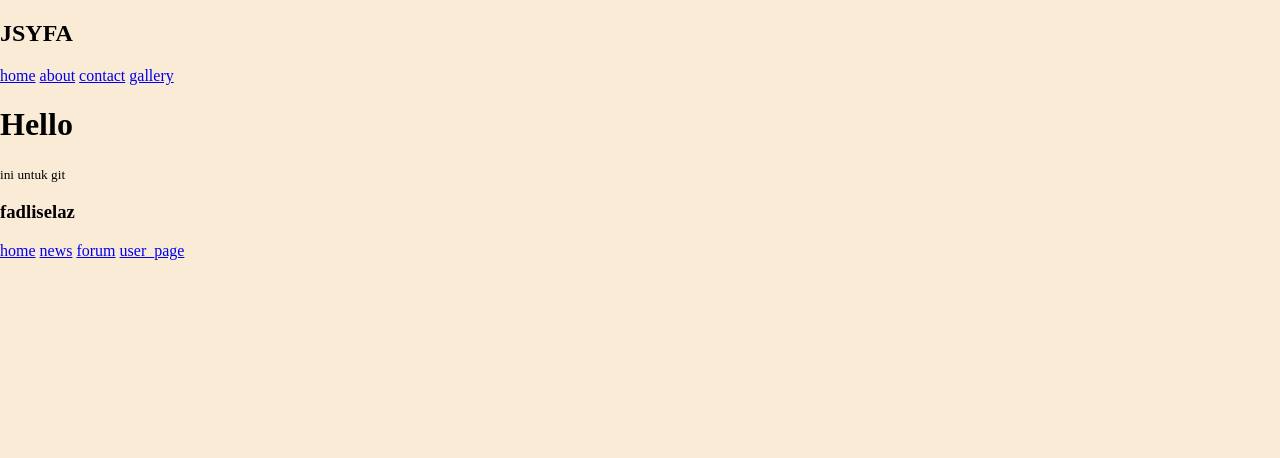
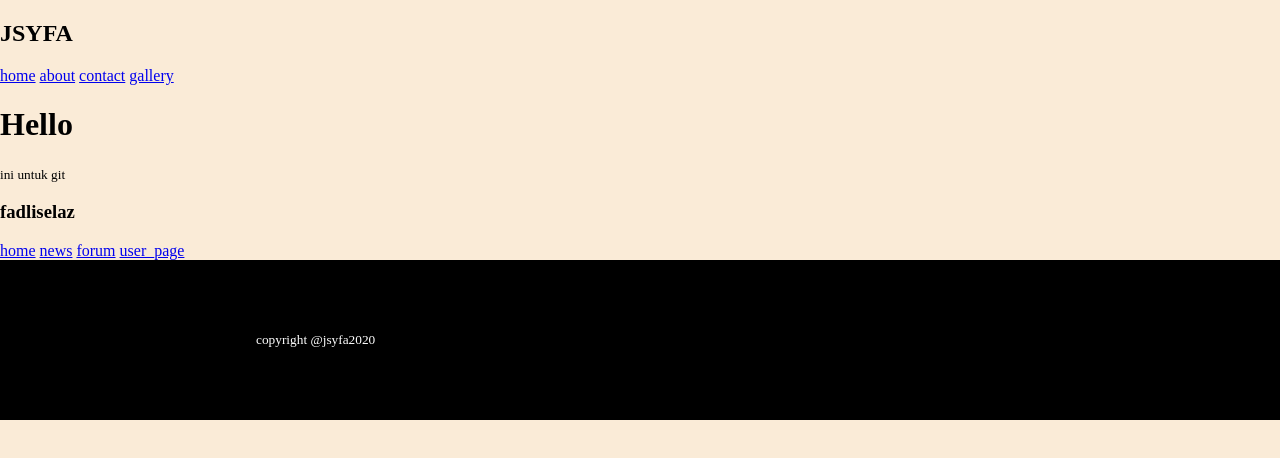
Before and after one commit to jemblonganvalley/my_review, a plain HTML site: page index.html in a window 1280 px wide. Drawn offline with Linux system fonts and the light colour scheme.

Commit message:
update footer

```diff
--- /dev/null
+++ b/footer.css
@@ -0,0 +1,11 @@
+
+.footer{
+    width: 100vw;
+    height: 20vh;
+    display: flex;
+    justify-content: flex-start;
+    align-items: center;
+    padding: 0 20%;
+    background-color: black;
+    color: white;
+}
--- a/index.html
+++ b/index.html
@@ -1,7 +1,7 @@
 <!DOCTYPE html>
 <html lang="en">
 <head>
-
+    <link rel="stylesheet" href="./footer.css">
     <link rel="stylesheet" href="./style.css">
     <meta charset="UTF-8">
     <meta name="viewport" content="width=device-width, initial-scale=1.0">
@@ -27,7 +27,9 @@
 
     </main>
 
-
+    <footer class="footer">
+        <small>copyright @jsyfa2020</small>
+    </footer>
 
 <script src="./main.js" type='module'></script>
 
```
